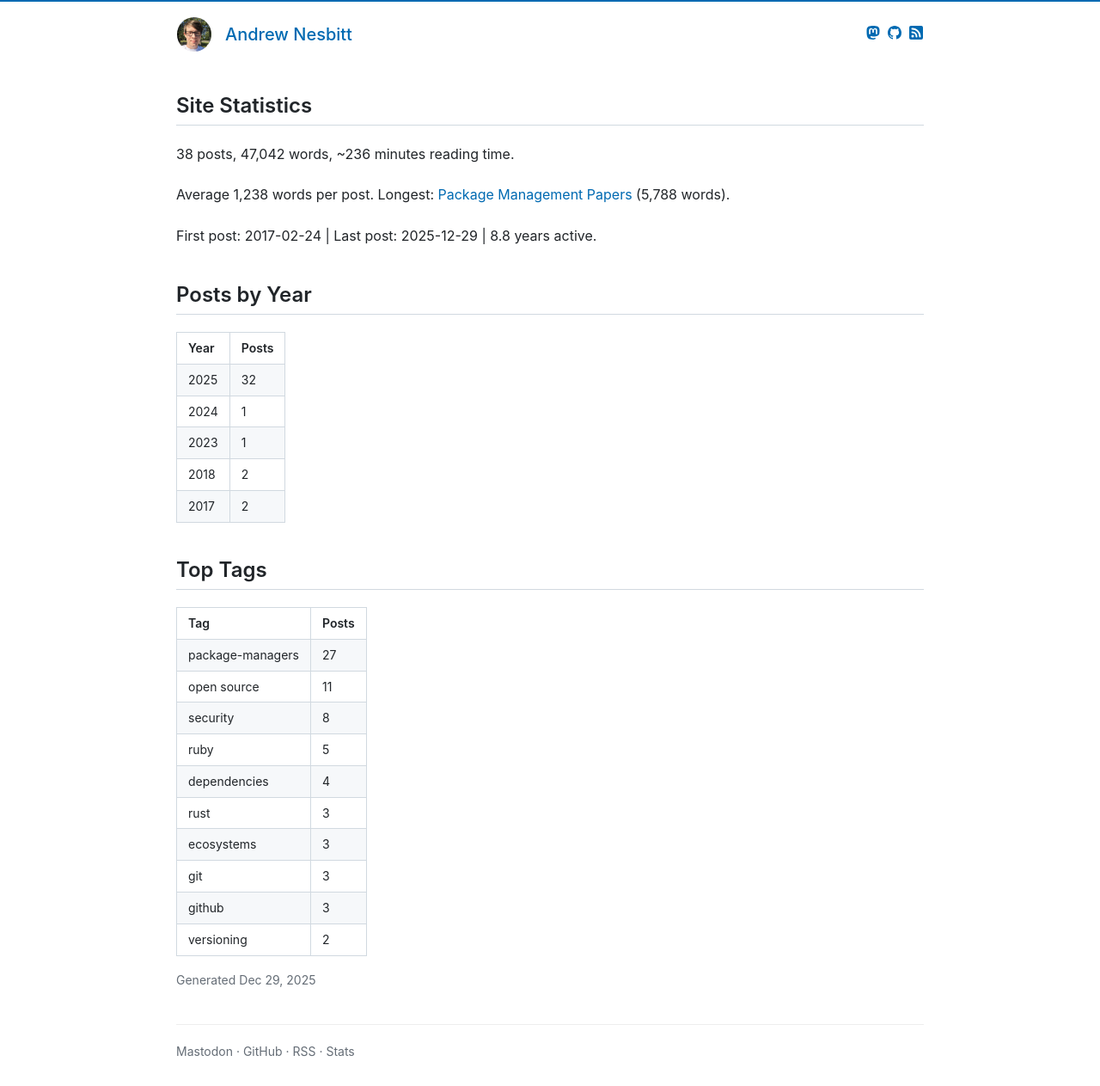
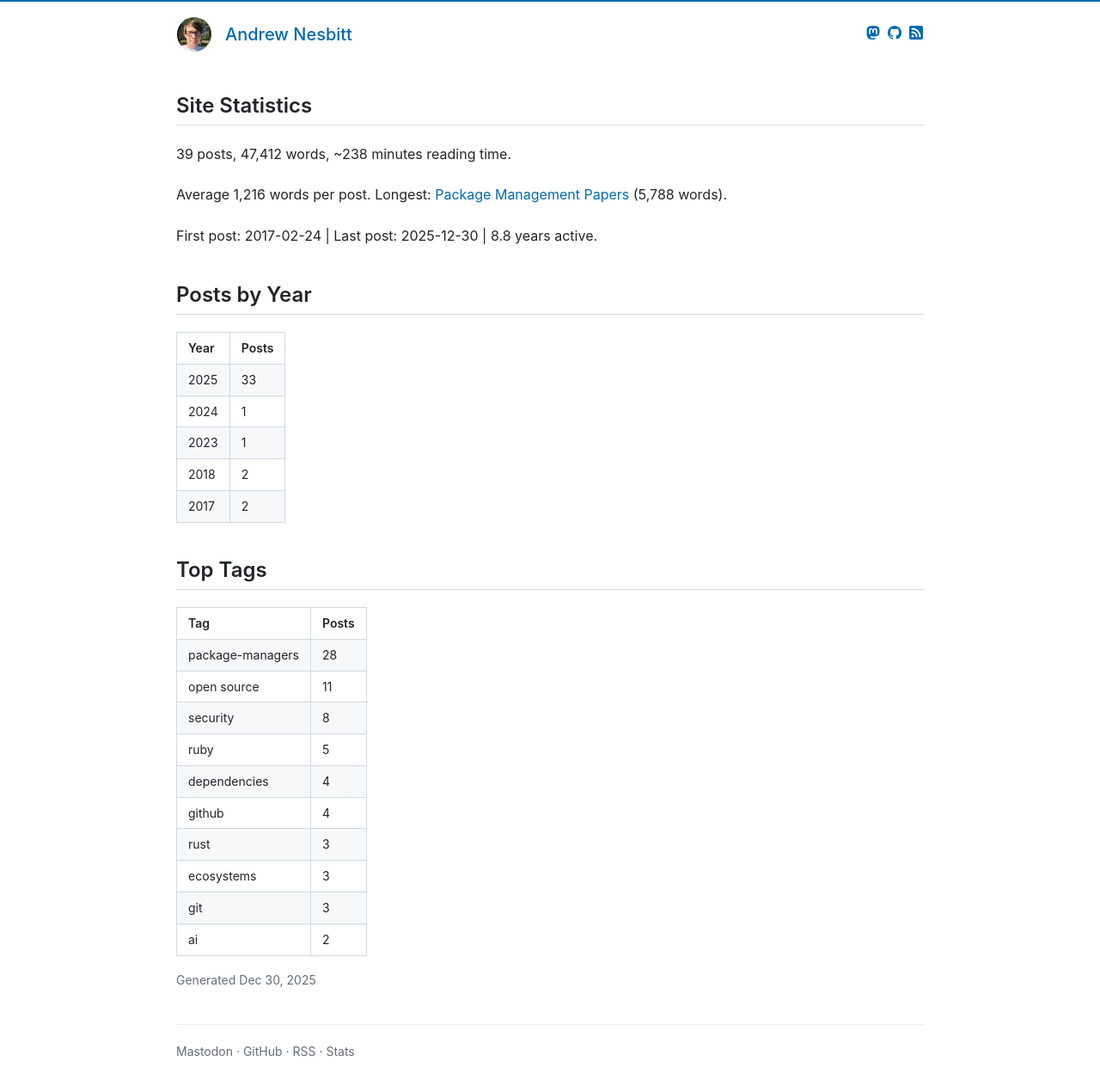
Before and after one commit to andrew/nesbitt.io, a Jekyll site: the page built from stats.html, in a window 1280 px wide. Shown: the whole page at 86% size. Built offline with Jekyll 4.4.1, drawn with Linux system fonts in a browser that asks for light colours; some of the changed lines change nothing that is shown.

```diff
--- a/_data/stats.json
+++ b/_data/stats.json
@@ -1,9 +1,9 @@
 {
-  "generated_at": "2025-12-29T10:31:22Z",
-  "total_posts": 38,
-  "total_words": 47042,
-  "reading_minutes": 236,
-  "average_words": 1238,
+  "generated_at": "2025-12-30T16:58:27Z",
+  "total_posts": 39,
+  "total_words": 47412,
+  "reading_minutes": 238,
+  "average_words": 1216,
   "longest_post": {
     "title": "Package Management Papers",
     "url": "/2025/11/13/package-management-papers.html",
@@ -20,16 +20,16 @@
     "date": "2017-02-24"
   },
   "last_post": {
-    "title": "Categorizing Package Registries",
-    "url": "/2025/12/29/categorizing-package-registries.html",
-    "date": "2025-12-29"
+    "title": "Two New Projects Bring Lockfiles to GitHub Actions",
+    "url": "/2025/12/30/two-new-projects-bring-lockfiles-to-github-actions.html",
+    "date": "2025-12-30"
   },
   "years_active": 8.8,
   "posts_per_month": 0.4,
   "posts_by_year": [
     {
       "year": 2025,
-      "count": 32
+      "count": 33
     },
     {
       "year": 2024,
@@ -51,7 +51,7 @@
   "posts_by_month": [
     {
       "month": "2025-12",
-      "count": 24
+      "count": 25
     },
     {
       "month": "2025-11",
@@ -81,7 +81,7 @@
   "posts_by_day_of_week": {
     "sunday": 6,
     "monday": 7,
-    "tuesday": 3,
+    "tuesday": 4,
     "wednesday": 4,
     "thursday": 7,
     "friday": 6,
@@ -90,7 +90,7 @@
   "tags": [
     {
       "name": "package-managers",
-      "count": 27
+      "count": 28
     },
     {
       "name": "open source",
@@ -109,6 +109,10 @@
       "count": 4
     },
     {
+      "name": "github",
+      "count": 4
+    },
+    {
       "name": "rust",
       "count": 3
     },
@@ -121,11 +125,19 @@
       "count": 3
     },
     {
-      "name": "github",
-      "count": 3
+      "name": "ai",
+      "count": 2
     },
     {
-      "name": "versioning",
+      "name": "sbom",
+      "count": 2
+    },
+    {
+      "name": "docker",
+      "count": 2
+    },
+    {
+      "name": "software ecosystems",
       "count": 2
     },
     {
@@ -133,23 +145,47 @@
       "count": 2
     },
     {
-      "name": "ai",
+      "name": "versioning",
       "count": 2
     },
     {
-      "name": "software ecosystems",
-      "count": 2
+      "name": "conferences",
+      "count": 1
     },
     {
-      "name": "docker",
-      "count": 2
+      "name": "fosdem",
+      "count": 1
     },
     {
-      "name": "sbom",
-      "count": 2
+      "name": "jekyll",
+      "count": 1
     },
     {
-      "name": "software heritage",
+      "name": "npm",
+      "count": 1
+    },
+    {
+      "name": "python",
+      "count": 1
+    },
+    {
+      "name": "apisix",
+      "count": 1
+    },
+    {
+      "name": "infrastructure",
+      "count": 1
+    },
+    {
+      "name": "semver",
+      "count": 1
+    },
+    {
+      "name": "productivity",
+      "count": 1
+    },
+    {
+      "name": "taxonomy",
       "count": 1
     },
     {
@@ -157,39 +193,7 @@
       "count": 1
     },
     {
-      "name": "taxonomy",
-      "count": 1
-    },
-    {
-      "name": "semver",
-      "count": 1
-    },
-    {
-      "name": "infrastructure",
-      "count": 1
-    },
-    {
-      "name": "apisix",
-      "count": 1
-    },
-    {
-      "name": "npm",
-      "count": 1
-    },
-    {
-      "name": "fosdem",
-      "count": 1
-    },
-    {
-      "name": "conferences",
-      "count": 1
-    },
-    {
-      "name": "jekyll",
-      "count": 1
-    },
-    {
-      "name": "python",
+      "name": "software heritage",
       "count": 1
     },
     {
@@ -209,7 +213,7 @@
       "count": 1
     },
     {
-      "name": "productivity",
+      "name": "challenge",
       "count": 1
     },
     {
@@ -229,7 +233,7 @@
       "count": 1
     },
     {
-      "name": "challenge",
+      "name": "christmas",
       "count": 1
     },
     {
@@ -237,7 +241,7 @@
       "count": 1
     },
     {
-      "name": "christmas",
+      "name": "oss,software,github",
       "count": 1
     },
     {
@@ -247,10 +251,6 @@
     {
       "name": "software development",
       "count": 1
-    },
-    {
-      "name": "oss,software,github",
-      "count": 1
     }
   ],
   "categories": [],
```
Also changed, not shown: Gemfile.lock.
